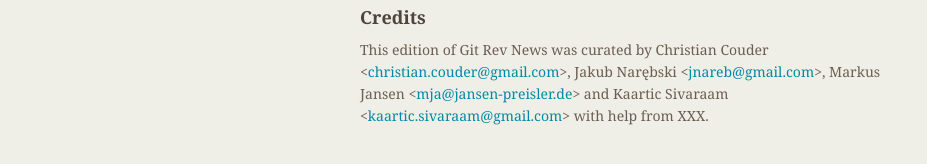
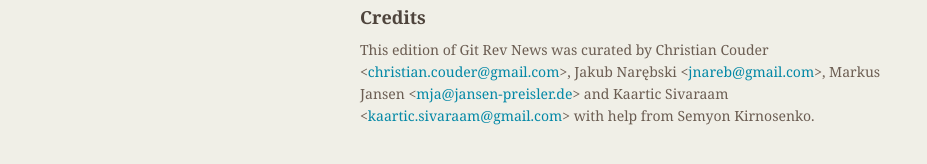
Before and after one commit to git/git.github.io, a Jekyll site: the page built from rev_news/drafts/edition-69.md, in a window 1280 px wide. Shown: the part 589-753 px from the top of the page, without its empty margins (174-1101 px from the left). Built offline with Jekyll 4.4.1, drawn with Linux system fonts in a browser that asks for light colours.

Commit message:
rn-69: add Semyon Kirnosenko among the helpers

```diff
--- a/rev_news/drafts/edition-69.md
+++ b/rev_news/drafts/edition-69.md
@@ -58,4 +58,4 @@
 Jakub Narębski &lt;<jnareb@gmail.com>&gt;,
 Markus Jansen &lt;<mja@jansen-preisler.de>&gt; and
 Kaartic Sivaraam &lt;<kaartic.sivaraam@gmail.com>&gt;
-with help from XXX.
+with help from Semyon Kirnosenko.
```
